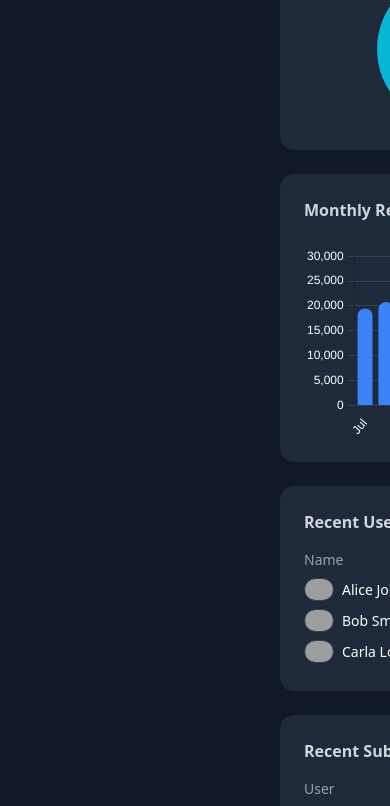
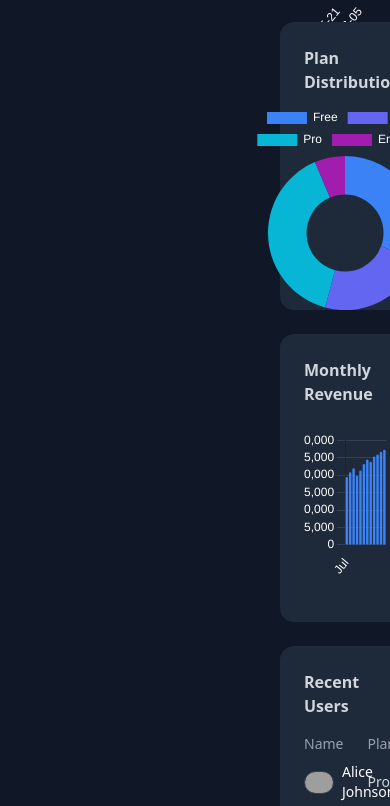
Before and after one commit to JuanLu90/dashboard-sass-admin, a Next.js app: page / in a window 390 px wide. Shown: the part 1307-2113 px from the top of the page. Built offline with nearby package versions, Linux system fonts and the light colour scheme; grey boxes are pictures that could not be loaded.

Commit message:
refactor(styles): responsive updated

```diff
--- a/src/components/charts/dashboard/DashboardTablesGrid.tsx
+++ b/src/components/charts/dashboard/DashboardTablesGrid.tsx
@@ -36,7 +36,7 @@ export default function DashboardTablesGrid() {
   if (loading || !data) return <DashboardTablesGridSkeleton />;
 
   return (
-    <div className="grid grid-cols-1 md:grid-cols-3 gap-6">
+    <div className="grid grid-cols-1 md:grid-cols-2 xl:grid-cols-3 gap-6">
       <Card className="bg-gray-800 border-none shadow-none">
         <CardContent className="px-6">
           <div className="text-gray-300 font-bold mb-4">Recent Users</div>
--- a/src/components/charts/dashboard/RevenueBarChart.tsx
+++ b/src/components/charts/dashboard/RevenueBarChart.tsx
@@ -54,9 +54,11 @@ export default function RevenueBarChart() {
   if (loading || !data) return <RevenueBarChartSkeleton />;
 
   return (
-    <div className="bg-gray-800 rounded-xl p-6 pb-16 h-72 flex flex-col">
+    <div className="bg-gray-800 rounded-xl p-6 pb-16 h-72 flex flex-col w-full min-w-0">
       <div className="text-gray-300 font-bold mb-6">Monthly Revenue</div>
-      <Bar data={data} options={options} />
+      <div className="relative w-full h-full min-w-0 flex-1">
+        <Bar data={data} options={options} />
+      </div>
     </div>
   );
 }
```
